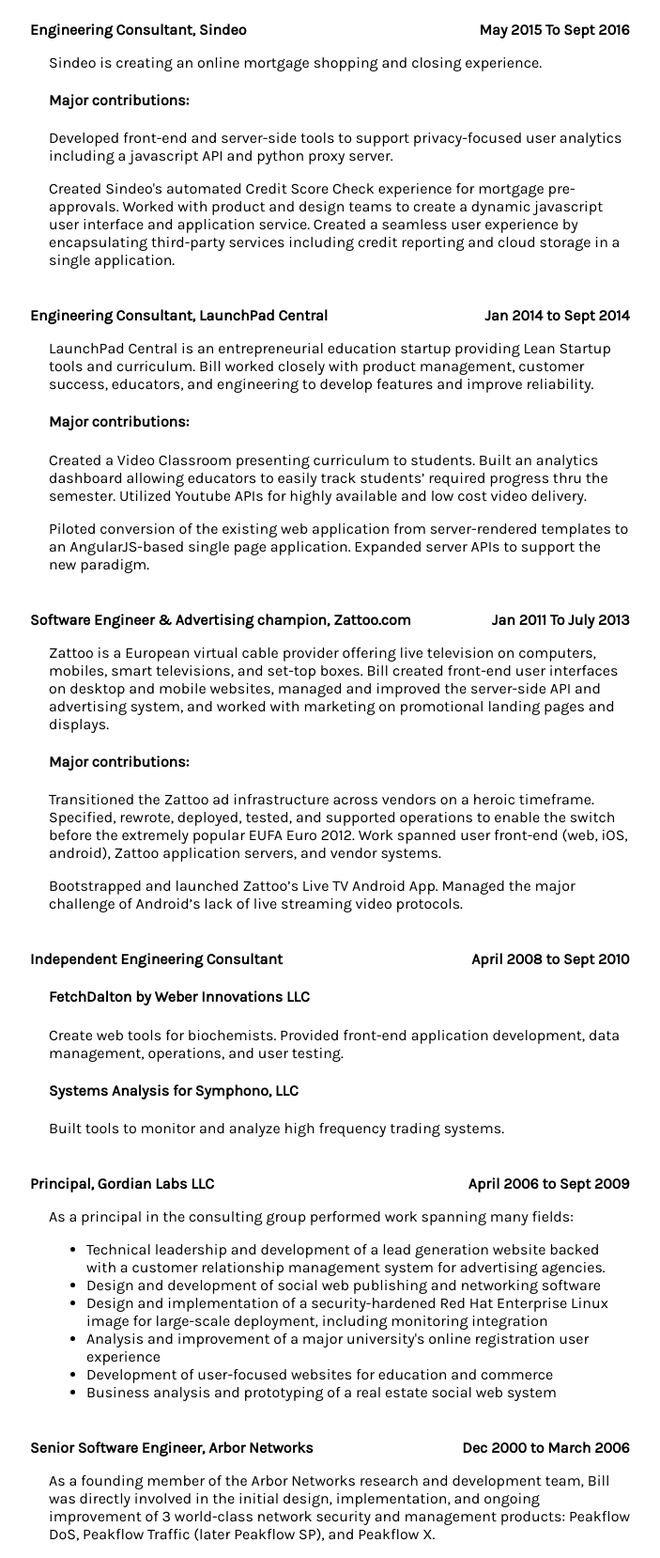
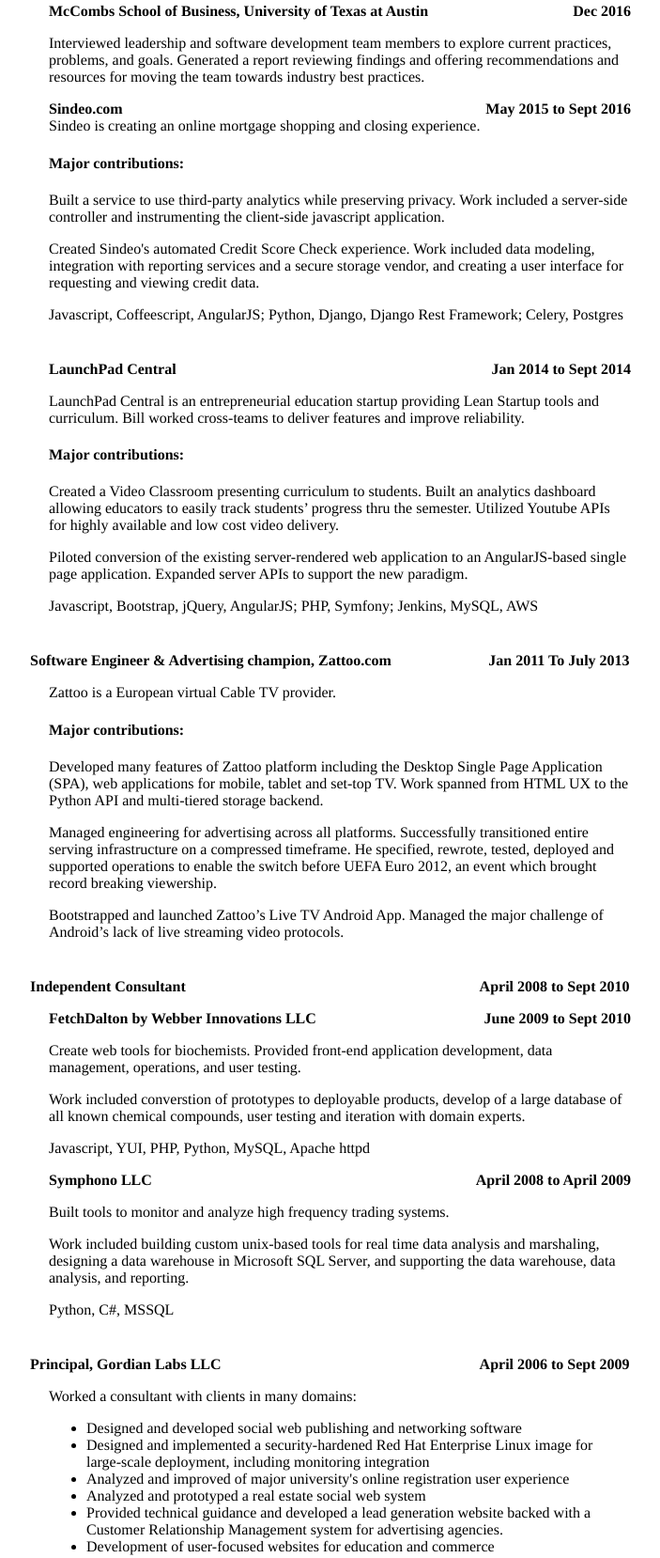
Before and after one commit to billmerrill/full-stack-resume, a plain HTML site: page index.html in a window 1280 px wide. Shown: the part 792-2450 px from the top of the page at 94% size, without its empty margins (288-991 px from the left). Drawn offline with Linux system fonts and the light colour scheme.

Commit message:
- first new edits, fix some spacing.

```diff
--- a/index.html
+++ b/index.html
@@ -5,7 +5,7 @@
     <title>Résumé of Bill Merrill</title>
     <meta charset="utf-8">
     <meta name="viewport" content="width=device-width, initial-scale=1">
-    <link href='https://fonts.googleapis.com/css?family=Karla' rel='stylesheet' type='text/css'>
+    <!-- <link href='https://fonts.googleapis.com/css?family=Karla' rel='stylesheet' type='text/css'> -->
 
     <meta name="description" content="Bill Merrill is an experienced full stack web developer.">
 
@@ -19,18 +19,17 @@
 
 
     <article id="resume">
-    <h2>Résumé</h2>
     <p>
-        <b style="text-transform: uppercase;">Bill Merrill</b> is an experienced Web Developer who enjoys working with teams to create excellent outcomes for users.  He has  both evolved existing technologies and created products from scratch.  He hopes to join The Omni Group team to both help sell Omni's great products and help Omni's customers get the most from their tools.
+        <b style="text-transform: uppercase;">Bill Merrill</b> is a professional software developer with experience creating novel applications in many domains.  He has delivered products as an independent full-stack web developer, as a leader of feature-driven teams, and as a member of multiple startup engineering teams. He uses modern quality processes, values team communication, and finds value in making work visible.
     </p>
 
 <h3>Current Web Development Expertise</h3>
     <dl>
         <dt>Web Front-End</dt>
-        <dd>HTML; CSS, SCSS;  Javascript ES5 (learning 6)</dd>
+        <dd>HTML; CSS, SCSS;  Javascript ES5, ES6</dd>
 
         <dt>Javascript</dt>
-        <dd>Bootstrap, AngularJS, jQuery, jslint, bower, npm</dd>
+        <dd>Bootstrap, AngularJS, EmberJS, jQuery, jslint, bower, npm</dd>
 
         <dt>App Servers</dt>
         <dd>Servers: Apache, NGINX; Python: Django, Cherrypy; PHP: Symfony, WordPress</dd>
@@ -47,42 +46,65 @@
             <div class="experience-position">Founder, Topophile.com</div>
             <div class="experience-duration">Oct 2014 To Present</div>
         </div>
+            <p>Topophile automates GIS tools to allow customers to build and order custom 3D models of the Earth’s terrain.</p>
         <p>
-            Topophile allows users to create custom 3D printed models of their favorite places.  Bill developed an automated model design service, utilized open source geographic information tools and data, and integrated with Shapeways.com’s print API for model generation and fulfillment.  He created all front-end experiences.
+            Using Open Source GIS tools, developed a parametric CAD creating printable 3D terrain models and integrated this application with a third party 3D print fulfillment service.
+        </p>
+        <p class="tech">
+            Javascript, jQuery, Bootstrap; Python, CherryPy, NumPy; UMN Mapserver
         </p>
     </div>
 
     <div class="experience">
         <div class="experience-heading">
-            <div class="experience-position">Engineering Consultant, Sindeo</div>
-            <div class="experience-duration">May 2015 To Sept 2016</div>
+            <div class="experience-position">Independent Consultant</div>
+            <div class="experience-duration">Nov 2013 To Present</div>
         </div>
+
+        <div class="consultant-experience-heading">
+            <div class="experience-position">McCombs School of Business, University of Texas at Austin</div>
+            <div class="experience-duration">Dec 2016</div>
+        </div>
+            <p>
+                Interviewed leadership and software development team members to explore current practices, problems, and goals. Generated a report reviewing findings and offering recommendations and resources for moving the team towards industry best practices.
+            </p>
+
+        <div class="consultant-experience-heading">
+            <div class="experience-position">Sindeo.com</div>
+            <div class="experience-duration">May 2015 to Sept 2016</div>
+        </div
         <p>
             Sindeo is creating an online mortgage shopping and closing experience.
         </p>
         <h4>Major contributions:</h4>
         <p>
-            Developed front-end and server-side tools to support privacy-focused user analytics including a javascript API and python proxy server.
+            Built a service to use third-party analytics while preserving privacy. Work included a server-side controller and instrumenting the client-side javascript application.
         </p>
         <p>
-            Created Sindeo's automated Credit Score Check experience for mortgage pre-approvals.  Worked with product and design teams to create a dynamic javascript user interface and application service.  Created a seamless user experience by encapsulating third-party services including credit reporting and cloud storage in a single application.
+            Created Sindeo's automated Credit Score Check experience.  Work included data modeling, integration with reporting services and a secure storage vendor, and creating a user interface for requesting and viewing credit data.
+        </p>
+        <p class="tech">
+            Javascript, Coffeescript, AngularJS; Python, Django, Django Rest Framework; Celery, Postgres
         </p>
     </div>
 
     <div class="experience">
-        <div class="experience-heading">
-            <div class="experience-position">Engineering Consultant, LaunchPad Central</div>
+        <div class="consultant-experience-heading">
+            <div class="experience-position">LaunchPad Central</div>
             <div class="experience-duration">Jan 2014 to Sept 2014</div>
         </div>
         <p>
-            LaunchPad Central is an entrepreneurial education startup providing Lean Startup tools and curriculum. Bill worked closely with product management, customer success, educators, and engineering to develop features and improve reliability.
+            LaunchPad Central is an entrepreneurial education startup providing Lean Startup tools and curriculum. Bill worked cross-teams to deliver features and improve reliability.
         </p>
         <h4>Major contributions:</h4>
         <p>
-            Created a Video Classroom presenting curriculum to students.  Built an analytics dashboard allowing educators to easily track students’ required progress thru the semester.  Utilized Youtube APIs for highly available and low cost video delivery.
+            Created a Video Classroom presenting curriculum to students.  Built an analytics dashboard allowing educators to easily track students’ progress thru the semester.  Utilized Youtube APIs for highly available and low cost video delivery.
         </p>
         <p>
-            Piloted conversion of the existing web application from server-rendered templates to an AngularJS-based single page application.  Expanded server APIs to support the new paradigm.
+            Piloted conversion of the existing server-rendered web application to an AngularJS-based single page application.  Expanded server APIs to support the new paradigm.
+        </p>
+        <p class="tech">
+            Javascript, Bootstrap, jQuery, AngularJS; PHP, Symfony; Jenkins, MySQL, AWS
         </p>
     </div>
 
@@ -92,11 +114,14 @@
             <div class="experience-duration">Jan 2011 To July 2013</div>
         </div>
         <p>
-            Zattoo is a European virtual cable provider offering live television on computers, mobiles, smart televisions, and set-top boxes.  Bill created front-end user interfaces on desktop and mobile websites, managed and improved the server-side API and advertising system, and worked with marketing on promotional landing pages and displays.
+            Zattoo is a European virtual Cable TV provider.
         </p>
         <h4>Major contributions:</h4>
         <p>
-            Transitioned the Zattoo ad infrastructure across vendors on a heroic timeframe. Specified, rewrote, deployed, tested, and supported operations to enable the switch before the extremely popular EUFA Euro 2012.  Work spanned user front-end (web, iOS, android), Zattoo application servers, and vendor systems.
+            Developed many features of Zattoo platform including the Desktop Single Page Application (SPA), web applications for mobile, tablet and set-top TV.  Work spanned from HTML UX to the Python API and multi-tiered storage backend.
+        </p>
+        <p>
+            Managed engineering for advertising across all platforms. Successfully transitioned entire serving infrastructure on a compressed timeframe.  He specified, rewrote, tested, deployed and supported operations to enable the switch before UEFA Euro 2012, an event which brought record breaking viewership.
         </p>
         <p>
             Bootstrapped and launched Zattoo’s Live TV Android App.  Managed the major challenge of Android’s lack of live streaming video protocols.
@@ -105,16 +130,37 @@
 
     <div class="experience">
         <div class="experience-heading">
-            <div class="experience-position">Independent Engineering Consultant</div>
+            <div class="experience-position">Independent Consultant</div>
             <div class="experience-duration">April 2008 to Sept 2010</div>
         </div>
-        <h4>FetchDalton by Weber Innovations LLC</h4>
+
+        <div class="consultant-experience-heading">
+            <div class="experience-position">FetchDalton by Webber Innovations LLC</div>
+            <div class="experience-duration">June 2009 to Sept 2010</div>
+        </div>
+
         <p>
             Create web tools for biochemists.  Provided front-end application development, data management, operations, and user testing.
         </p>
-        <h4>Systems Analysis for Symphono, LLC</h4>
+        <p>
+            Work included converstion of prototypes to deployable products, develop of a large
+            database of all known chemical compounds, user testing and iteration with domain experts.
+        </p>
+        <p class="tech">
+            Javascript, YUI, PHP, Python, MySQL, Apache httpd
+        </p>
+        <div class="consultant-experience-heading">
+            <div class="experience-position">Symphono LLC</div>
+            <div class="experience-duration">April 2008 to April 2009</div>
+        </div>
         <p>
             Built tools to monitor and analyze high frequency trading systems.
+        </p>
+        <p>
+            Work included building custom unix-based tools for real time data analysis and marshaling, designing a data warehouse in Microsoft SQL Server, and supporting the data warehouse, data analysis, and reporting.
+        </p>
+        <p class="tech">
+            Python, C#, MSSQL
         </p>
     </div>
 
@@ -124,14 +170,14 @@
             <div class="experience-duration">April 2006 to Sept 2009</div>
         </div>
 
-        <p>As a principal in the consulting group performed work spanning many fields:
+        <p>Worked a consultant with clients in many domains:
         <ul>
-        <li>Technical leadership and development of a lead generation website backed with a customer relationship management system for advertising agencies.</li>
-        <li>Design and development of social web publishing and networking software</li>
-        <li>Design and implementation of a security-hardened Red Hat Enterprise Linux image for large-scale deployment, including monitoring integration</li>
-        <li>Analysis and improvement of a major university's online registration user experience</li>
+        <li>Designed and developed social web publishing and networking software</li>
+        <li>Designed and implemented a security-hardened Red Hat Enterprise Linux image for large-scale deployment, including monitoring integration</li>
+        <li>Analyzed and improved of major university's online registration user experience</li>
+        <li>Analyzed and prototyped a real estate social web system</li>
+        <li>Provided technical guidance and developed a lead generation website backed with a Customer Relationship Management system for advertising agencies.</li>
         <li>Development of user-focused websites for education and commerce</li>
-        <li>Business analysis and prototyping of a real estate social web system</li>
     </p>
     </div>
 
@@ -164,13 +210,13 @@
             <div class="experience-duration">Sept 1994 to Aug 1998</div>
         </div>
         <p>
-            Interned with the IBM AS/400 Language Tools team profiling and improving the C, C++, and Modula-2 compilers.
+            <b>NSF Research Experiences for Undergraduate</b> at University of Michigan Dearborn, developed an intelligent system for safety glass analysis later used by Ford Motor Company.
         </p>
         <p>
-            Coordinated a student run self-driving vehicle project; developed visual analysis and path planning systems.
+            Interned with the <b>IBM AS/400</b> Language Tools team profiling and improving the C, C++, and Modula-2 compilers.
         </p>
         <p>
-            NSF Research Experiences for Undergraduate at University of Michigan Dearborn, developed an intelligent system for safety glass analysis later used by Ford Motor Company.
+            Coordinated a student run <b>self-driving vehicle</b> project; developed visual analysis and path planning systems.
         </p>
     </div>
 
--- a/style.css
+++ b/style.css
@@ -1,7 +1,7 @@
 body { width: 40em;
        margin: 0 auto;
        padding: 0;
-       font-family: 'Karla', sans-serif;
+       font-family: Times, serif;
        font-weight: 400;
        font-size: 16px;
 }
@@ -76,6 +76,18 @@ figcaption {
     font-weight: bold;
 }
 
+.experience > .consultant-experience-heading {
+    margin-top: 1em;
+}
+
+
+.consultant-experience-heading {
+    margin-left: 0px;
+    display: flex;
+    align-content: space-around;
+    font-weight: bold;
+}
+
 .experience-position {
     margin-left: 0px;
     margin-right: auto;
```
